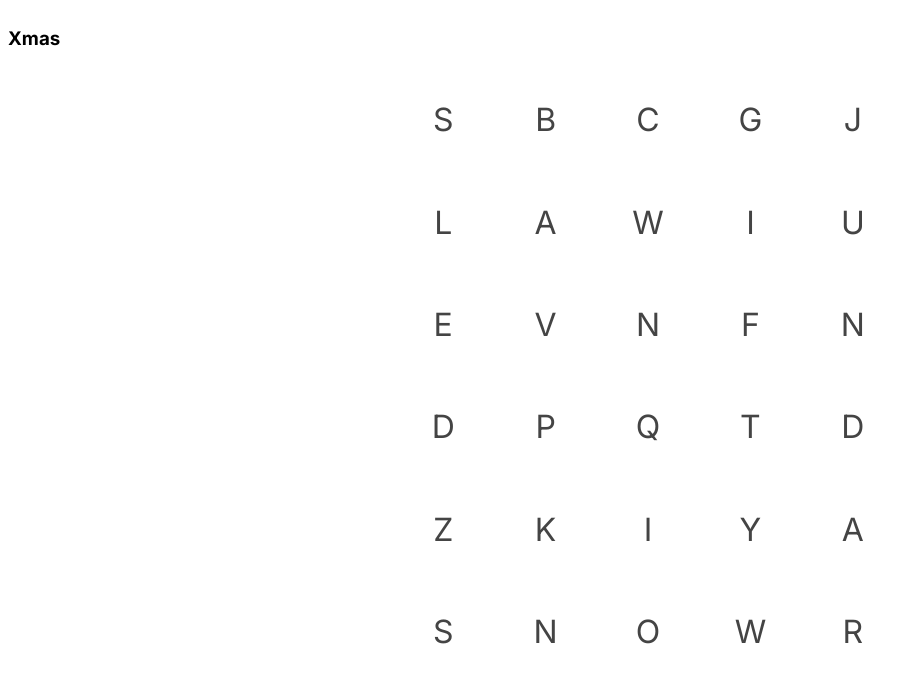
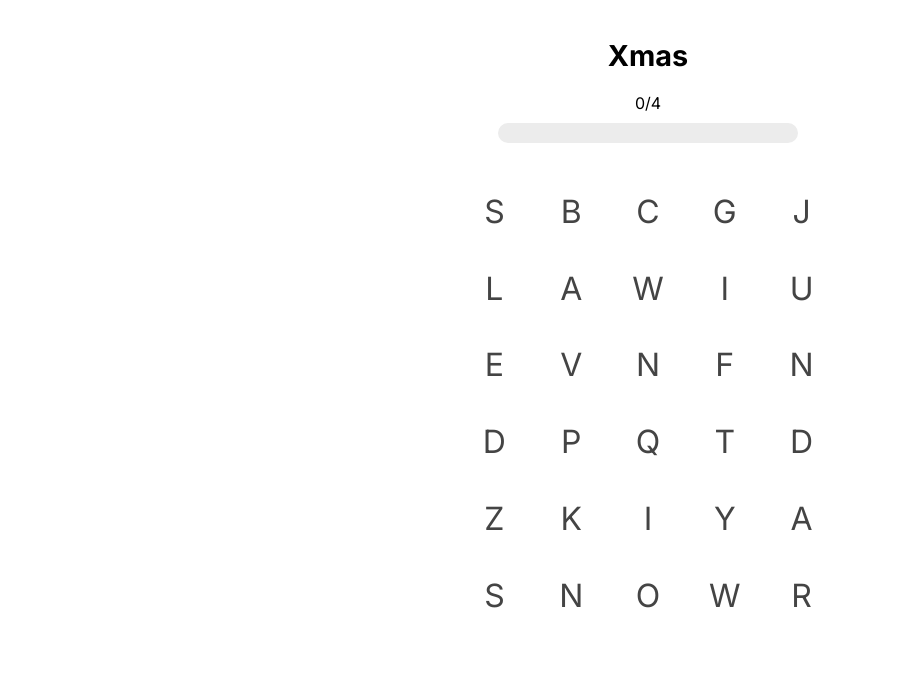
Before and after one commit to tavaresl/react-word-search, a Next.js app: page / in a window 1280 px wide. Shown: the top 682 px of the page, without its empty margins (0-916 px from the left). Built offline with nearby package versions, Linux system fonts and the light colour scheme.

Commit message:
add lista de respostas encontradas

```diff
--- /dev/null
+++ b/src/app/page.module.scss
@@ -0,0 +1,13 @@
+.Home {
+  padding: 30px;
+  margin: 0;
+
+  @media (min-width: 480px) { padding: 30px 5%; }
+  @media (min-width: 560px) { padding: 30px 9%; }
+  @media (min-width: 640px) { padding: 30px 15%; }
+  @media (min-width: 720px) { padding: 30px 20%; }
+  @media (min-width: 720px) { padding: 30px 22.5%; }
+  @media (min-width: 934px) { padding: 30px 25%; }
+  @media (min-width: 1024px) { padding: 30px 30%; }
+  @media (min-width: 1280px) { padding: 30px 35%; }
+}
--- a/src/app/page.tsx
+++ b/src/app/page.tsx
@@ -1,4 +1,6 @@
 "use client";
+
+import styles from './page.module.scss'
 import Board from "@/components/Board";
 import Puzzle from "@/models/Puzzle";
 
@@ -66,7 +68,7 @@ export default function Home() {
   };
 
   return (
-    <main>
+    <main className={styles.Home}>
       <div>
         <Board puzzle={puzzle} />
       </div>
--- /dev/null
+++ b/src/components/Answer.module.scss
@@ -0,0 +1,9 @@
+.Answer {
+  padding: 8px 16px;
+  margin: 0;
+  border-radius: 4px;
+  font-size: 1.4em;
+  text-align: center;
+  text-transform: uppercase;
+  letter-spacing: 0.1rem;
+}
--- /dev/null
+++ b/src/components/Answer.tsx
@@ -0,0 +1,11 @@
+import style from './Answer.module.scss';
+import {PuzzleAnswer} from "@/models/Puzzle";
+import {HexadecimalColor} from "@/components/BoardTileSelector";
+
+export default function Answer({ answer, color, ...props }: { answer: PuzzleAnswer, color: HexadecimalColor }) {
+  return (
+    <p
+      className={style.Answer}
+      style={{ backgroundColor: color }}>{answer.word}</p>
+  );
+}
--- /dev/null
+++ b/src/components/AnswerGrid.module.scss
@@ -0,0 +1,12 @@
+.AnswerGrid {
+  display: flex;
+  flex-direction: row;
+  flex-wrap: wrap;
+  gap: 6px;
+
+  .AnswerGrid__Answer {
+    list-style: none;
+    padding: 0;
+    flex: 0 0 calc(33.33% - 4px);
+  }
+}
--- /dev/null
+++ b/src/components/AnswersGrid.tsx
@@ -0,0 +1,18 @@
+import {DetailedHTMLProps, HTMLAttributes} from "react";
+import style from './AnswerGrid.module.scss';
+
+type BoardAnswersGridProps = DetailedHTMLProps<HTMLAttributes<HTMLDivElement>, HTMLDivElement> & {
+  children: React.ReactNode[],
+};
+
+export default function AnswersGrid({...props}: BoardAnswersGridProps) {
+  return (
+    <aside className={style.AnswerGrid}>
+      {props.children && props.children.map((child, i) => (
+        <li key={i} className={style.AnswerGrid__Answer}>
+          { child }
+        </li>
+      ))}
+    </aside>
+  );
+}
--- a/src/components/Board.module.scss
+++ b/src/components/Board.module.scss
@@ -1,34 +1,20 @@
-.Board {
-  --gap: 4px;
-  position: relative;
-  width: 100%;
+.BoardWrapper {
   display: flex;
-  flex-wrap: wrap;
-  flex-direction: row;
-  cursor: pointer;
+  flex-direction: column;
+  gap: 30px;
 
-  @media (min-width: 480px) {
-    margin: 0 auto;
-    width: 90%;
-  }
+  .Board {
+    --gap: 4px;
+    position: relative;
+    width: fit-content;
+    display: flex;
+    flex-wrap: wrap;
+    flex-direction: row;
+    cursor: pointer;
 
-  @media (min-width: 640px) {
-    width: 80%;
-  }
-
-  @media (min-width: 720px) {
-    width: 60%;
-  }
-
-  @media (min-width: 1024px) {
-    width: 50%;
-  }
-
-  @media (min-width: 1150px) {
-    width: 40%;
-  }
-
-  @media (min-width: 1366px) {
-    width: 30%;
+    .Board__Tile {
+      flex-shrink: 0;
+      flex-grow: 0;
+    }
   }
 }
--- a/src/components/Board.tsx
+++ b/src/components/Board.tsx
@@ -3,6 +3,9 @@ import BoardTile from "@/components/BoardTile";
 import Puzzle, {PuzzleAnswer, PuzzleTile} from "@/models/Puzzle";
 import {CSSProperties, useState} from "react";
 import BoardTileSelector, {HexadecimalColor} from "@/components/BoardTileSelector";
+import BoardHeader from "@/components/BoardHeader";
+import AnswersGrid from "@/components/AnswersGrid";
+import Answer from "@/components/Answer";
 
 export default function Board({ puzzle }: { puzzle: Puzzle }) {
   const [isSelecting, setSelecting] = useState<boolean>(false);
@@ -13,7 +16,7 @@ export default function Board({ puzzle }: { puzzle: Puzzle }) {
   ]);
   const [usedColors, setUsedColors] = useState<HexadecimalColor[]>([]);
 
-  const tileStyle: CSSProperties = { flexBasis: `calc(${100 / puzzle.width}% - var(--gap))` };
+  const tileStyle: CSSProperties = { flexBasis: `${100 / puzzle.width}%` };
   const tiles = getSortedTiles(puzzle);
   const color = colors[0] as HexadecimalColor;
   const startSelecting = (initialTile: PuzzleTile) => {
@@ -61,10 +64,8 @@ export default function Board({ puzzle }: { puzzle: Puzzle }) {
   };
 
   return (
-    <article>
-      <header>
-        <h3>{puzzle.theme}</h3>
-      </header>
+    <article className={styles.BoardWrapper}>
+      <BoardHeader puzzle={puzzle} answersFound={answersFound} />
 
       <main className={styles.Board} onMouseUp={() => stopSelecting()}>
         {
@@ -72,6 +73,7 @@ export default function Board({ puzzle }: { puzzle: Puzzle }) {
             <BoardTile
               key={i}
               tabIndex={i}
+              className={styles.Board__Tile}
               selectable={isSelecting}
               selected={selectedTiles.includes(t)}
               onPointerDown={() => startSelecting(t)}
@@ -102,7 +104,14 @@ export default function Board({ puzzle }: { puzzle: Puzzle }) {
                 lastTile={selectedTiles[selectedTiles.length - 1]} />
         }
       </main>
-      <div>{answersFound.map(a => a.word).join(', ')}</div>
+      <AnswersGrid>
+        { answersFound.map((a, i) => (
+          <Answer
+            key={i}
+            answer={a}
+            color={usedColors[i]} />
+        ))}
+      </AnswersGrid>
     </article>
   );
 }
--- /dev/null
+++ b/src/components/BoardHeader.module.scss
@@ -0,0 +1,36 @@
+.Board__Header {
+  display: flex;
+  flex-direction: column;
+  align-items: center;
+
+  h3 {
+    margin: 0 0 20px;
+    font-size: 1.8em;
+  }
+
+  .Counter {
+    text-align: center;
+    margin: 0 0 10px;
+  }
+}
+
+.ProgressBar {
+  height: 20px;
+  width: 300px;
+  overflow: hidden;
+  background-color: #ececec;
+  display: flex;
+  flex-direction: row;
+  align-items: center;
+  justify-content: start;
+  padding: 4px;
+  border-radius: 20px;
+
+  .ProgressBar__Bar {
+    background-color: #B6C6F0;
+    height: 100%;
+    border-radius: 20px;
+    will-change: width;
+    transition: width .2s;
+  }
+}
--- /dev/null
+++ b/src/components/BoardHeader.tsx
@@ -0,0 +1,37 @@
+import Puzzle, {PuzzleAnswer} from "@/models/Puzzle";
+import styles from './BoardHeader.module.scss'
+
+
+function ProgressBar({ value, maxValue }: { value: number, maxValue: number }) {
+  const width = `${(100 * value) / maxValue}%`;
+
+  return (
+    <div
+      role="progressbar"
+      aria-valuemin={0}
+      aria-valuemax={maxValue}
+      aria-valuenow={value}
+      className={styles.ProgressBar}>
+
+      <div
+        role="presentation"
+        className={styles.ProgressBar__Bar}
+        style={{width}} />
+    </div>
+  );
+}
+
+export default function BoardHeader({ puzzle, answersFound }: { puzzle: Puzzle, answersFound: PuzzleAnswer[] }) {
+  return (
+    <>
+      <header className={styles.Board__Header}>
+        <h3>{puzzle.theme}</h3>
+
+        <aside>
+          <p className={styles.Counter}>{answersFound.length}/{puzzle.answers.length}</p>
+          <ProgressBar value={answersFound.length} maxValue={puzzle.answers.length} />
+        </aside>
+      </header>
+    </>
+  )
+}
--- a/src/components/BoardTile.module.scss
+++ b/src/components/BoardTile.module.scss
@@ -1,4 +1,4 @@
-.Board__Tile {
+.BoardTile {
   aspect-ratio: 1 / 1;
   color: #444;
   font-size: 2em;
--- a/src/components/BoardTile.tsx
+++ b/src/components/BoardTile.tsx
@@ -9,12 +9,10 @@ type BoardTileProps = DetailedHTMLProps<HTMLAttributes<HTMLDivElement>, HTMLDivE
 export default function BoardTile({ selected, selectable, children, ...props }: BoardTileProps) {
     // const [classes, setClasses] = useState<string>('Board__Tile');
 
-    const classes: string = selected ? 'Board__Tile Board__Tile--Selected' : 'Board__Tile';
-
     return (
       <div
         { ...props }
-        className={ styles.Board__Tile }>
+        className={ `${props.className} ${styles.BoardTile}` }>
         { children }
       </div>
     );
```
